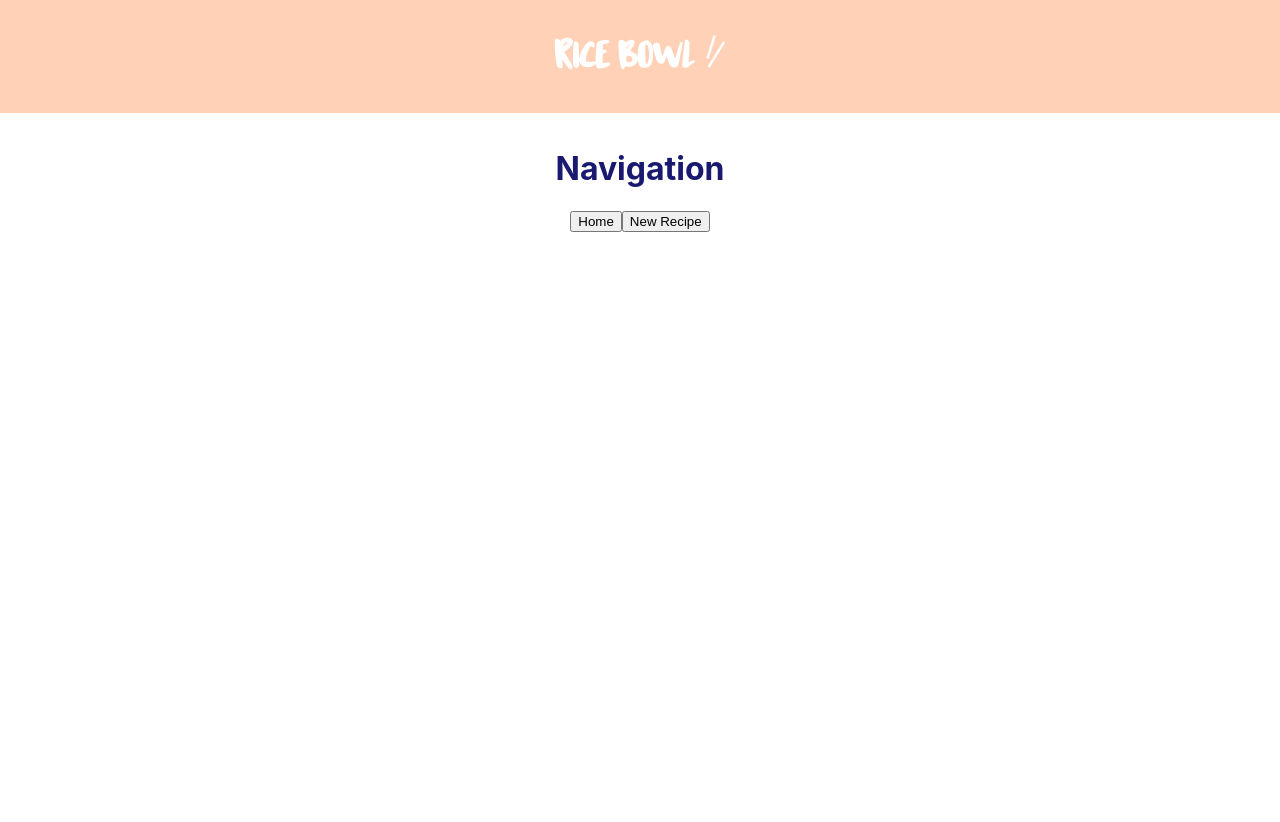
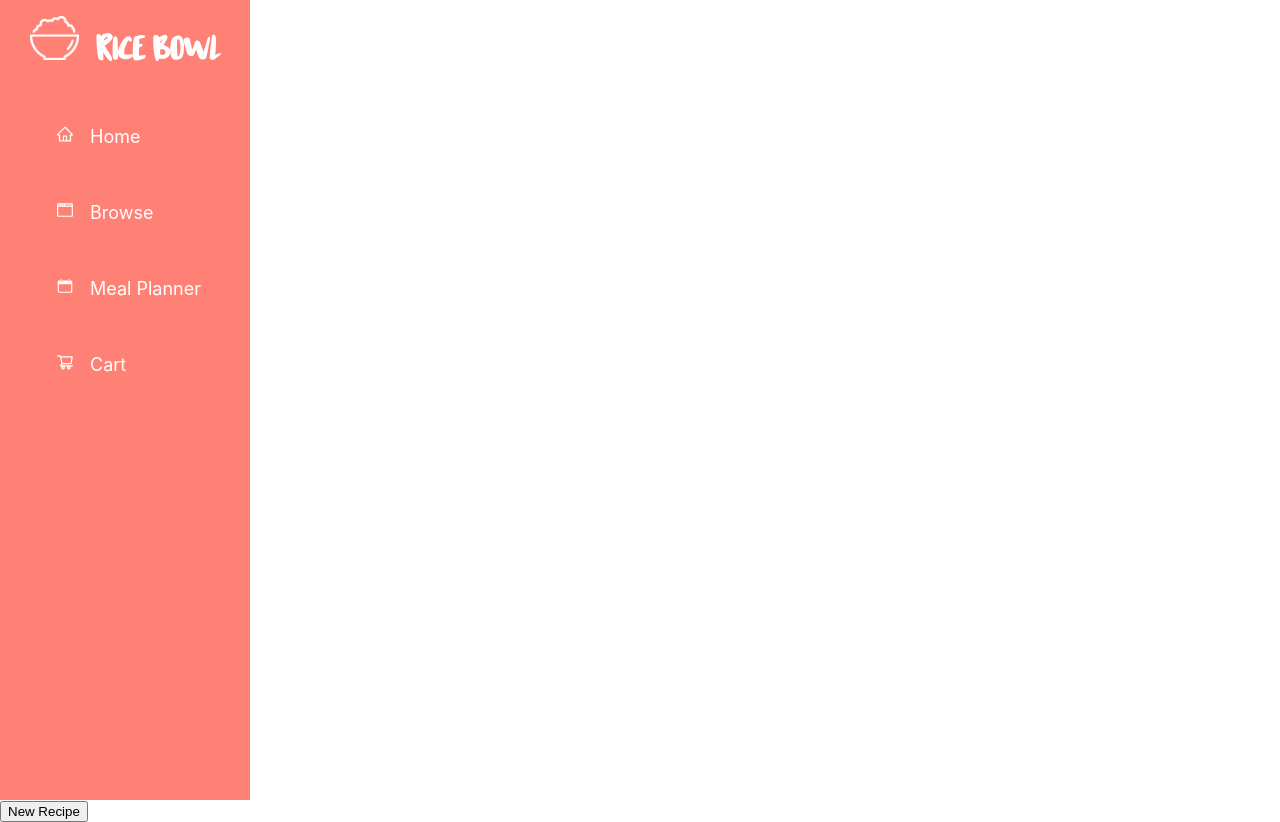
Before and after one commit to wendywu705/rice-bowl-recipe, a React (Create React App) app in the folder client/: page / in a window 1280 px wide. Before the commit the page ends 800 px from the top, so only its background shows below. Built offline with nearby package versions, Linux system fonts and the light colour scheme.

Commit message:
Added Sidebar template

```diff
--- a/client/package.json
+++ b/client/package.json
@@ -9,6 +9,7 @@
     "npm": "^7.19.1",
     "react": "^17.0.2",
     "react-dom": "^17.0.2",
+    "react-icons": "^4.2.0",
     "react-scripts": "^4.0.3",
     "web-vitals": "^1.0.1"
   },
--- /dev/null
+++ b/client/src/components/Header/Sidebar.css
@@ -0,0 +1,69 @@
+@font-face{
+    font-family: 'Hokuto';
+    src: local('Hokuto'), local('Hokuto, Regular'), url('Hokuto.otf');
+}
+
+.head{
+    box-sizing: border-box;
+    width: 100%;
+    display: flex;
+    justify-content: center;
+    align-items: baseline;
+    padding: 0.5em;
+    align-items: baseline;
+}
+
+h1 {
+    color: white;
+    font-family: "Hokuto", Times, serif;
+}
+
+img{
+    margin-right: 2ex;
+    -webkit-filter: brightness(0) invert(1);
+    filter: brightness(0) invert(1);
+}
+
+.sidebar{
+    background: #FF8074;
+    width: 250px;
+    height: 100vh;
+    top: 0;
+}
+.navbar{
+    display: flex;
+    position: fixed;
+    justify-content: center;
+}
+
+.nav-items{
+    width: 100%;
+}
+
+.nav-text {
+    display: flex;
+    justify-content: start;
+    align-items: center;
+    padding: 8px 0px 8px 16px;
+    list-style: none;
+    height: 60px;
+}
+
+.nav-text a {
+    text-decoration: none;
+    color: #ffffff;
+    font-size: 18px;
+    width: 100%;
+    height: 100%;
+    align-items: center;
+}
+
+.nav-text a:hover {
+    opacity: 0.6;
+    width: 100%;
+}
+
+
+span{
+    margin-left: 16px;
+}
--- /dev/null
+++ b/client/src/components/Header/Sidebar.js
@@ -0,0 +1,32 @@
+import './Sidebar.css';
+import logo from './logo.png';
+import {Link} from "react-router-dom";
+import { SidebarData } from '../../components/SideBarData';
+
+function Sidebar() {
+    return (
+        <div className="sidebar">
+            <div className="head">
+                <img src={logo} alt='chopsticks' height="44"/>
+                <h1>RICE BOWL</h1>
+            </div>
+
+            <nav className='navbar'>
+                <ul className='nav-items'>
+                    {SidebarData.map((item, index) =>{
+                        return(
+                            <li key={index} className={item.cName}>
+                                <Link to={item.path}>
+                                    {item.icon}
+                                    <span>{item.title}</span>
+                                </Link>
+                            </li>
+                        )
+                    })}
+                </ul>
+            </nav>
+        </div>
+    )
+}
+
+export default Sidebar
--- /dev/null
+++ b/client/src/components/SideBarData.js
@@ -0,0 +1,32 @@
+import React from 'react';
+import * as IoIcons from "react-icons/io";
+import * as AiIcons from "react-icons/ai";
+import * as GoIcons from "react-icons/go";
+
+export const SidebarData = [
+    {
+        title: 'Home',
+        path: '/',
+        icon: <AiIcons.AiOutlineHome />,
+        cName: 'nav-text'
+    },
+    {
+        title: 'Browse',
+        path: '/browse',
+        icon: <GoIcons.GoBrowser />,
+        cName: 'nav-text'
+    },
+    {
+        title: 'Meal Planner',
+        path: '/meal-planner',
+        icon: <IoIcons.IoIosCalendar />,
+        cName: 'nav-text'
+    },
+    {
+        title: 'Cart',
+        path: '/cart',
+        icon: <AiIcons.AiOutlineShoppingCart />,
+        cName: 'nav-text'
+    },
+
+]
--- a/client/src/pages/Home/Home.css
+++ b/client/src/pages/Home/Home.css
@@ -1,10 +1,3 @@
-.nav{
-    color: midnightblue;
-    display: flex;
-    justify-content: center;
-    align-items: center;
-}
-
 .buttons{
     display: flex;
     justify-content: center;
--- a/client/src/pages/Home/Home.js
+++ b/client/src/pages/Home/Home.js
@@ -1,19 +1,13 @@
-import Title from '../../components/Header/Title'
+import Sidebar from '../../components/Header/Sidebar'
 import {Link} from "react-router-dom";
 import './Home.css'
+
 
 function Home() {
     return (
         <div>
-            <Title/>
-            <h1 className='nav'>Navigation</h1>
-
-            <div className='buttons'>
-                <Link to="/">
-                    <button>
-                        Home
-                    </button>
-                </Link>
+            <Sidebar/>
+            <div className='hori-bar'>
                 <Link to="/new_recipe">
                     <button>
                         New Recipe
```
Also changed, not shown: 1 other file (tests, documents, lock files or other folders).
